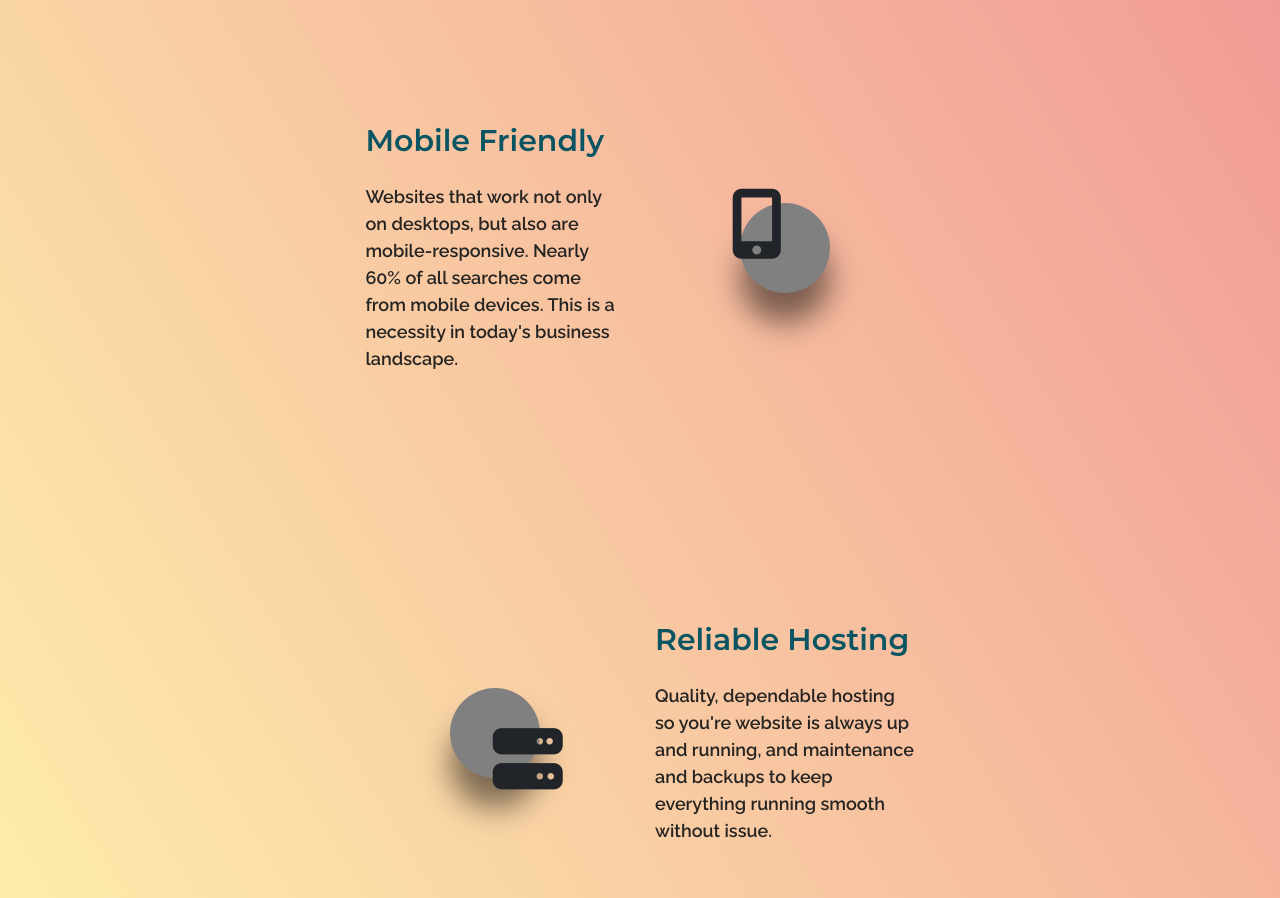
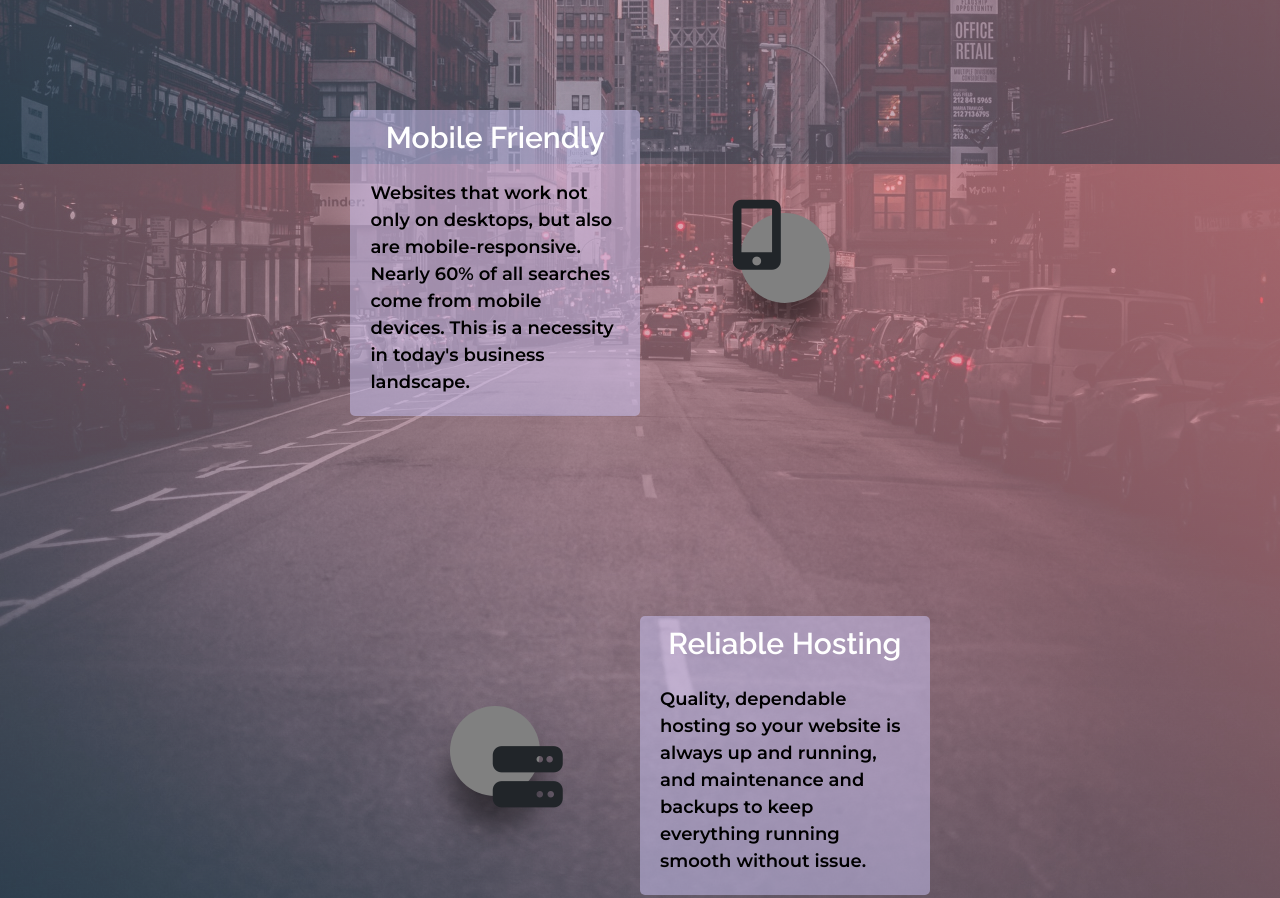
Before and after one commit to tryptonite/KyzenWebDesign, a website: page index.html in a window 1280 px wide. Shown: the part 2036-2934 px from the top of the page. Drawn offline with nearby package versions, Linux system fonts and the light colour scheme.

Commit message:
Changed features bground

```diff
--- a/index.html
+++ b/index.html
@@ -7,7 +7,7 @@
     <meta http-equiv="X-UA-Compatible" content="ie=edge">
     <title>Kyzen Web Design</title>
     <!-- Google Fonts -->
-    <link href="https://fonts.googleapis.com/css?family=Montserrat:400,600|Raleway:400,600,700&display=swap" rel="stylesheet">
+    <link href="https://fonts.googleapis.com/css?family=Lato|Montserrat:400,600|Raleway:400,600,700&display=swap" rel="stylesheet">
     <!-- Font Awesome -->
     <script src="https://kit.fontawesome.com/fdbc7d3d46.js" crossorigin="anonymous"></script>
     <!-- Bootstrap -->
@@ -116,7 +116,7 @@
                 <div class="feat-text right col-md-6" data-aos="fade-up">
                     <h2>Reliable Hosting</h2>
                     <p>
-                        Quality, dependable hosting so you're website is always up and running, and maintenance and
+                        Quality, dependable hosting so your website is always up and running, and maintenance and
                         backups
                         to keep everything running smooth without issue.
                     </p>
--- a/sass/pages/_home.scss
+++ b/sass/pages/_home.scss
@@ -47,28 +47,40 @@
 }
 
 .features{
-    // background:linear-gradient(to left bottom, #EA5864, #B5FED9);
-    background:linear-gradient(to left bottom, #F08A92, #FFFDAF);
+    background:linear-gradient(to left bottom, rgba(240, 138, 146, 0.70), rgba(81, 100, 129, 0.5)), url(../images/city-at-dusk.jpg) center center no-repeat;
+    background-size: cover;
+    background-attachment: fixed;
     // background-color: $primary-color;
     padding:5rem 0;
+    font-family: "Montserrat","sans-serif";
+    font-weight: 400;
 }
 
 .container-feat{
-    padding:12rem;
+    padding:10rem 12rem;
     font-weight:600;
     margin:0 18%;
 
     & h2 {
         font-size:3rem;
         font-weight:600;
-        color:$h2-color;
+        // color:$h2-color;
+        font-family: "Raleway","sans-serif";
+        text-align: center;
+        color:#fff;
         margin-bottom: 24px;
     }
 
     & .feat-text{
         max-width:500px;
         font-size:$font-size;
-        color:#252422;
+        // color:#252422;
+        color:#000;
+
+        background-color: rgba(205, 197, 247, 0.5);
+        // background-color: rgba(255, 55, 55, 0.562);
+        border-radius: 5px;
+        padding: 1rem 2rem;
     }
 
     & .feat-icon{
@@ -91,11 +103,11 @@
             transition: all .4s ease;
             backface-visibility: hidden;
 
-            &:hover {
-                -moz-transform:scale(1.08);
-                -webkit-transform: scale(1.08);
-                transform:scale(1.08);
-            }
+            // &:hover {
+            //     -moz-transform:scale(1.08);
+            //     -webkit-transform: scale(1.08);
+            //     transform:scale(1.08);
+            // }
 
         }
 
```
Also changed, not shown: css/style.css, images/city-at-dusk.jpg (added).
